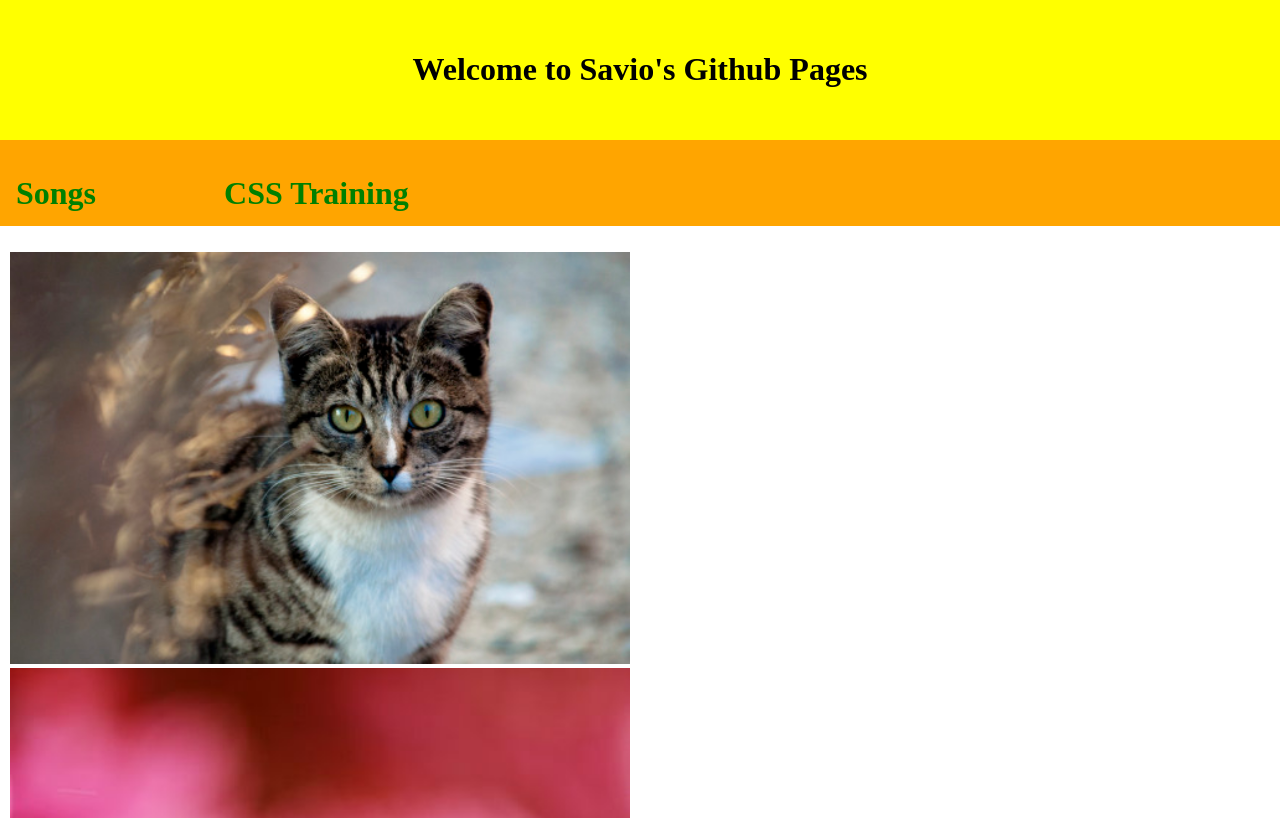
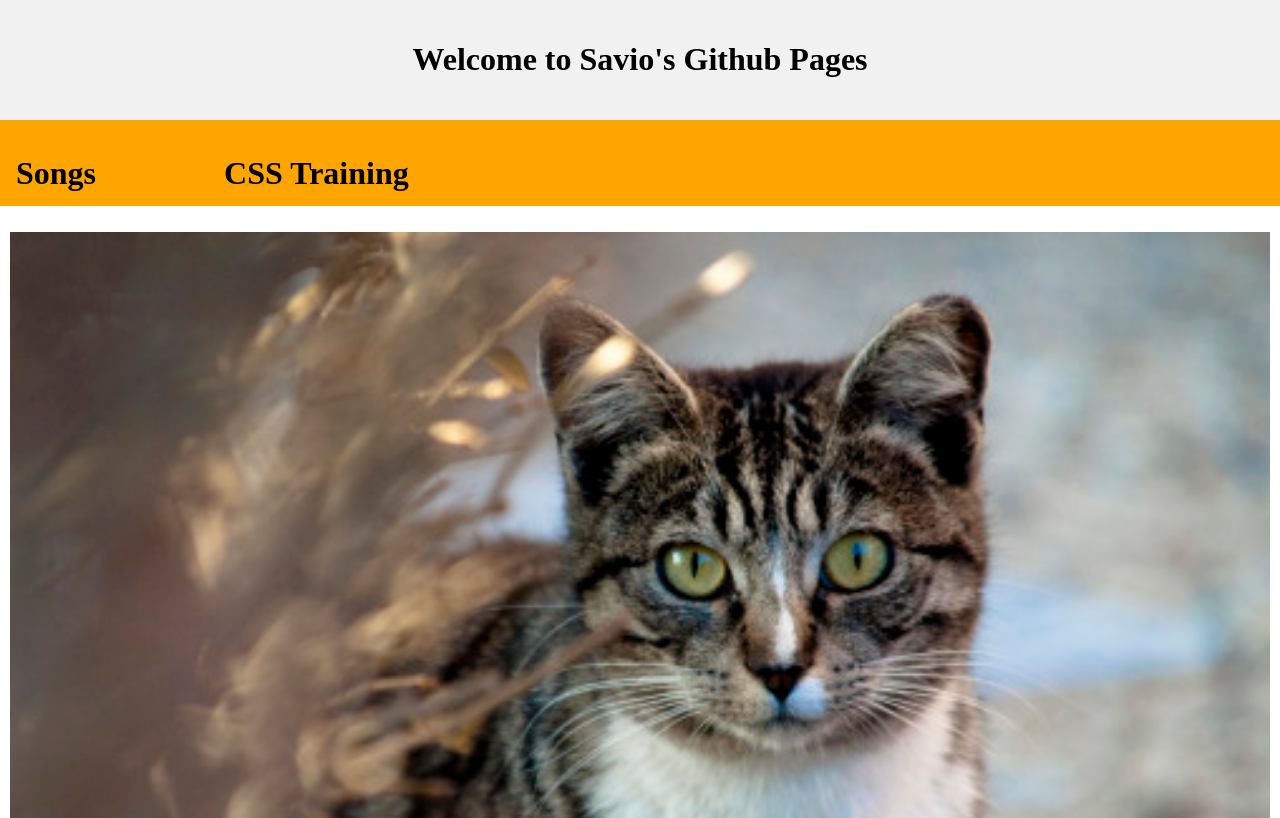
Before and after one commit to Savio712/sjv712.github.io, a plain HTML site: page index2.html in a window 1280 px wide. Shown: the top 818 px of the page. Drawn offline with Linux system fonts and the light colour scheme.

Commit message:
Update index2.html

```diff
--- a/index2.html
+++ b/index2.html
@@ -15,22 +15,22 @@ body {
 
 /* Style the header */
 .header {
-  background-color: Yellow;
-  padding: 30px;
+  background-color: #f1f1f1;
+  padding: 20px;
   text-align: center;
 }
 
 /* Style the top navigation bar */
 .topnav {
   overflow: hidden;
-  background-color: Orange;
+  background-color: #ffa500;
 }
 
 /* Style the topnav links */
 .topnav a {
   float: left;
   display: block;
-  color: Green;
+  color: black;
   text-align: center;
   padding: 14px 16px;
   text-decoration: none;
@@ -39,12 +39,12 @@ body {
 /* Change color on hover */
 .topnav a:hover {
   background-color: #ddd;
-  color: Blue;
+  color: black;
 }
 
 /* Create three unequal columns that floats next to each other */
 .column {
-  float: center;
+  float: left;
   padding: 10px;
 }
 
@@ -69,7 +69,7 @@ body {
 /* Responsive layout - makes the three columns stack on top of each other instead of next to each other */
 @media screen and (max-width: 1600px) {
   .column.side, .column.middle {
-    width: 50%;
+    width: 100%;
   }
 }
 </style>
```
